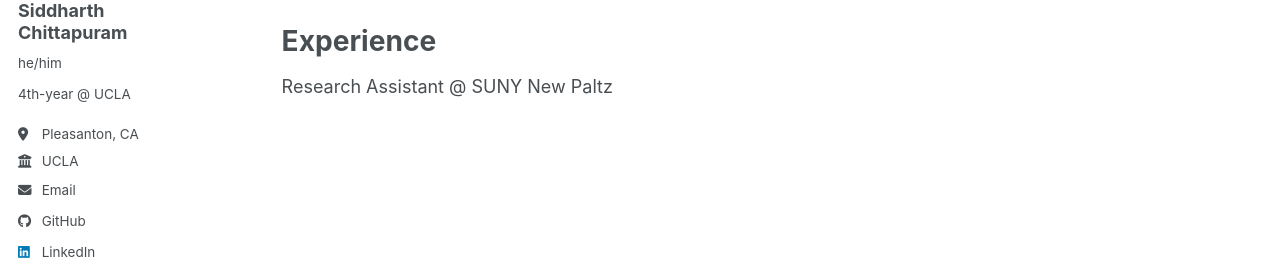
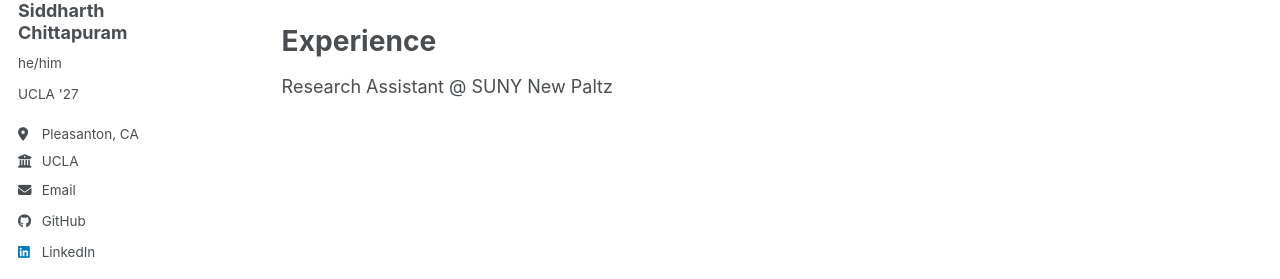
Before and after one commit to schittap/schittap.github.io, a Jekyll site: the page built from _pages/about.md, in a window 1280 px wide. Shown: the part 267-546 px from the top of the page. Built offline with Jekyll 4.4.1, drawn with Linux system fonts in a browser that asks for light colours; a style sheet for code colours, icons or effects is not loaded.

Commit message:
Update bio to reflect graduation year

```diff
--- a/_config.yml
+++ b/_config.yml
@@ -26,7 +26,7 @@ author:
   avatar           : "headshot.png"
   name             : "Siddharth Chittapuram"
   pronouns         : "he/him"
-  bio              : "4th-year @ UCLA"
+  bio              : "UCLA '27"
   location         : "Pleasanton, CA"
   employer         : "UCLA"
   uri              : # URL
```
